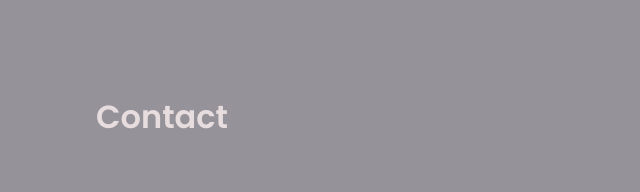
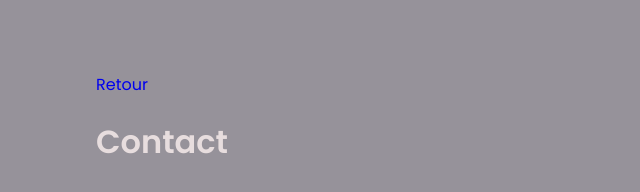
Before and after one commit to StingShade2/test-git-2021, a plain HTML site: page contact.html in a window 1280 px wide. Shown: the whole page, without its empty margins (0-640 px from the left). Drawn offline with nearby package versions, Linux system fonts and the light colour scheme.

Commit message:
rajout du lien

```diff
--- a/contact.html
+++ b/contact.html
@@ -15,6 +15,7 @@
         </title>
     </head>
     <body>
+        <a href="./index.html">Retour</a>
         <h1>Contact</h1>
     </body>
     </html>
```
